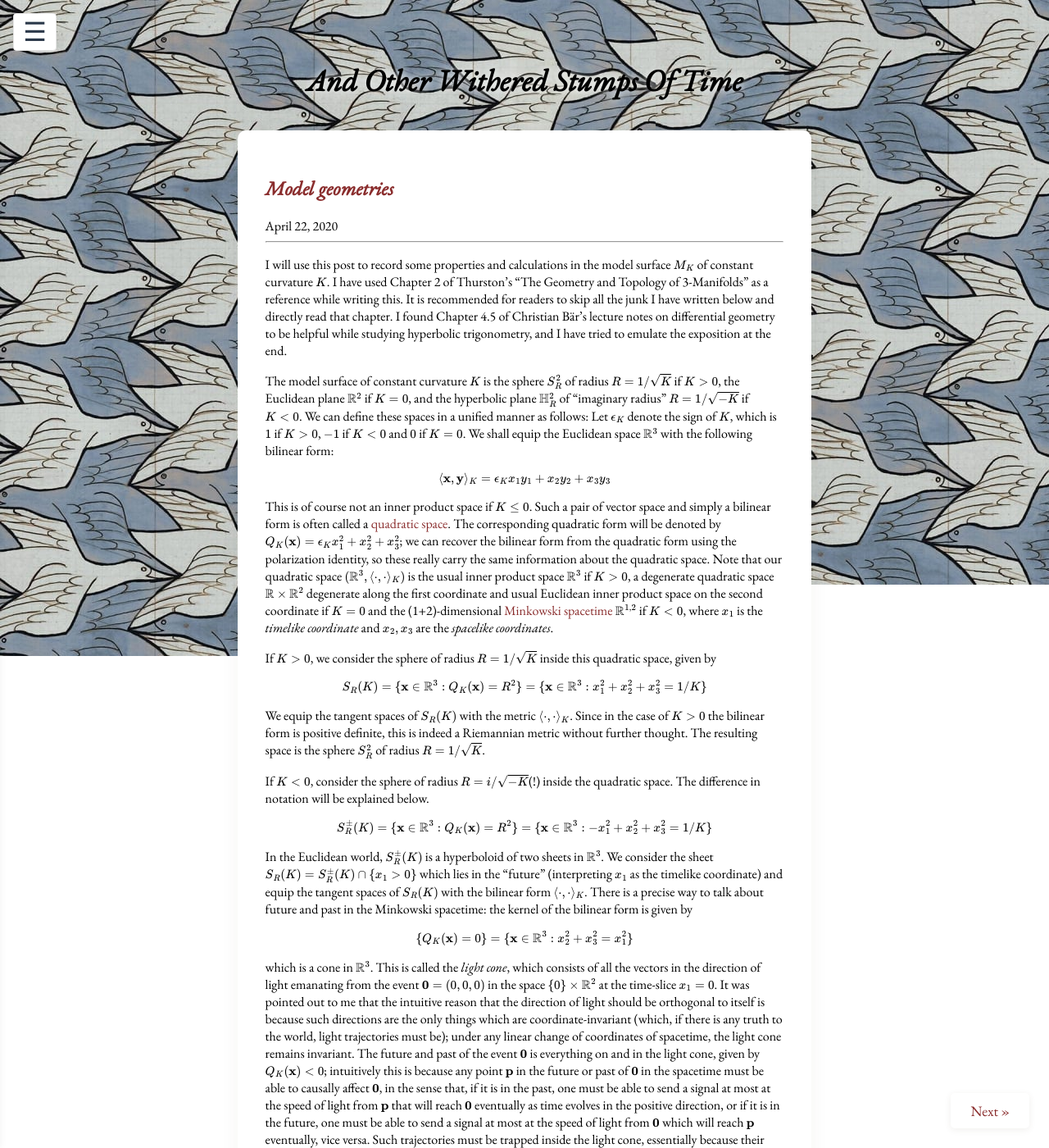
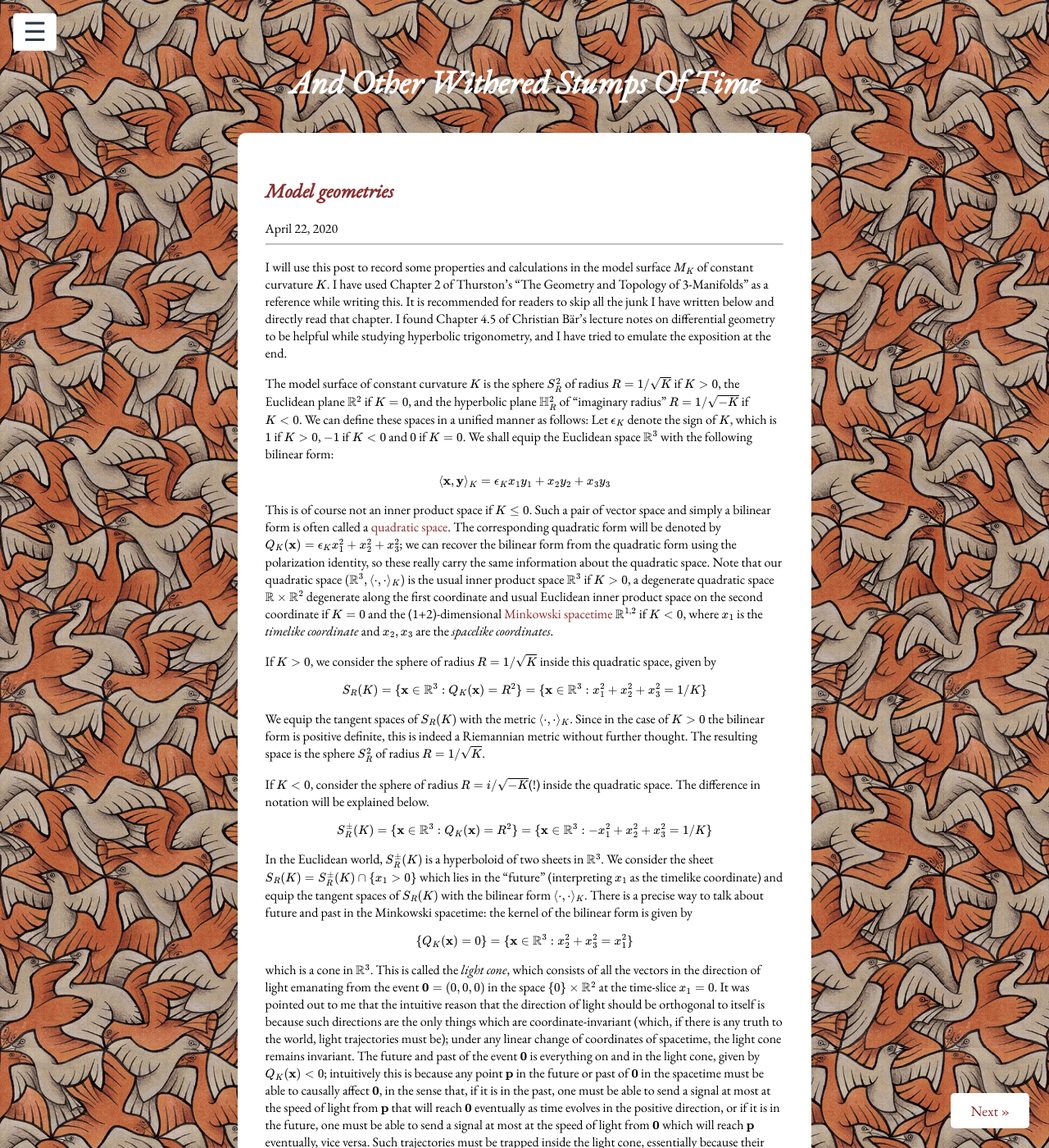
Before and after one commit to witheredstumps/witheredstumps.github.io, a Jekyll site: the page built from index.md, in a window 1280 px wide and 1400 px high. Shown: the whole window at 82% size. Built offline with Jekyll 4.4.1, drawn with Linux system fonts in a browser that asks for light colours; some web fonts are replaced; the list of posts is cut into pages by our own code.

Commit message:
background

```diff
--- a/assets/main.css
+++ b/assets/main.css
@@ -12,13 +12,11 @@ body {
   position: fixed;
   z-index: 0;
   inset: 0;
-  /* Two backgrounds: */
-  background-image: url('/assets/two-birds-1.jpg'), url('/assets/two-birds-1.jpg');
-  background-repeat: no-repeat, no-repeat;
-  background-position: 0 0, 774px -87px; /* Second image is shifted up by 50px */
-  /* background-size: auto auto; (default, can be omitted) */
-  min-height: 100vh;
-  pointer-events: none;
+  background-image: url('/assets/random-birds.png');
+  background-repeat: repeat;
+  background-size: 30%;
+  /* margin: 20px; */
+  /* border: 1px solid rgba(0, 0, 0, 0.3); */
 }
 
 /* Site title: center it fully */
@@ -26,8 +24,8 @@ body {
   font-family: 'EB Garamond', serif;
   font-style: italic;
   font-weight: 700;
-  color: #000;
-  font-size: 2.9vw;
+  color: #fff;
+  font-size: 40px;
   line-height: 1.1;
   letter-spacing: normal;
   text-align: center;
@@ -37,7 +35,6 @@ body {
   z-index: 2;
   display: block;
   max-width: 700px;
-  text-shadow: 0px 0px 10px #fff;
 }
 @media (max-width: 650px) {
   .site-title {
@@ -176,8 +173,8 @@ body {
   color: #8a2d2d;
 }
 @media (max-width: 900px) {
-  .sidebar-toggle.open {
-    left: 80vw;
+  .sidebar-toggle.open px{
+    left: 80px;
   }
 }
 
```
Also changed, not shown: assets/heads.jpeg (added), assets/heaven.jpg (added), assets/random-birds.png (added), 9 other files.
